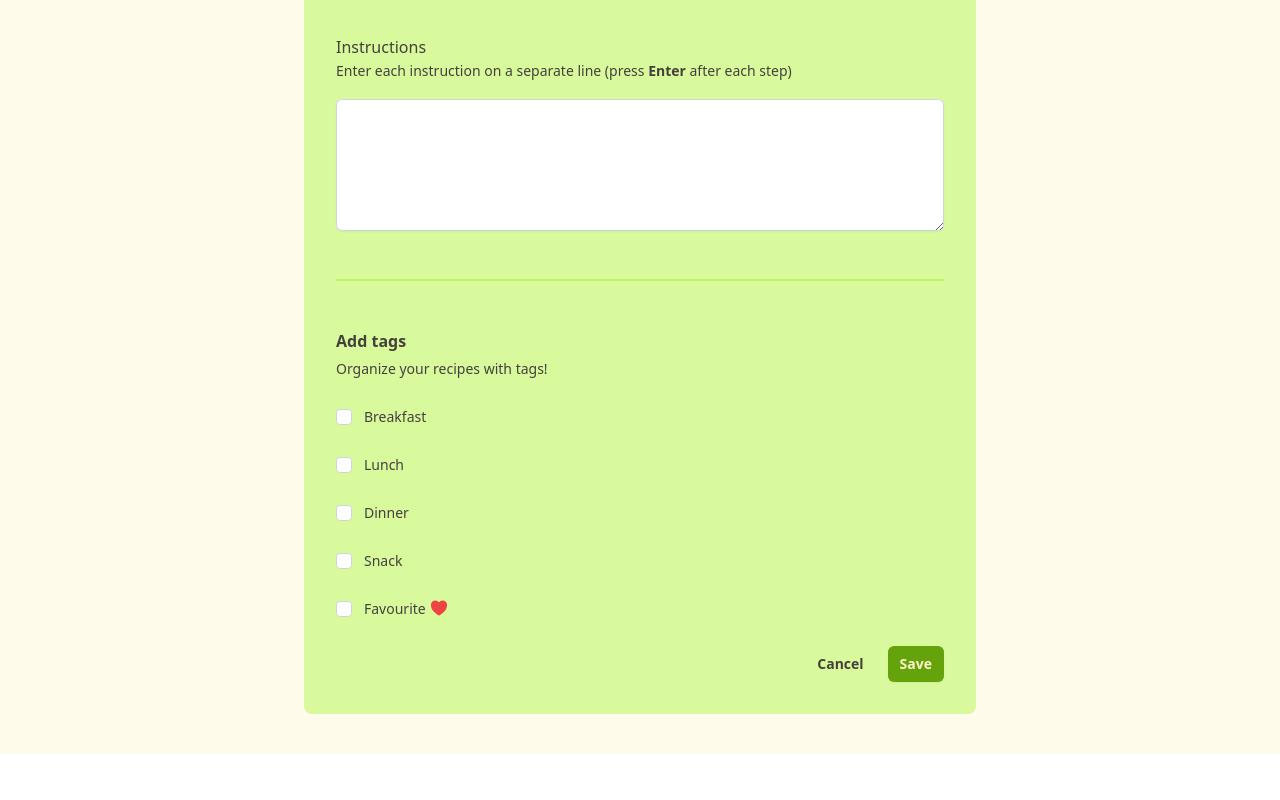
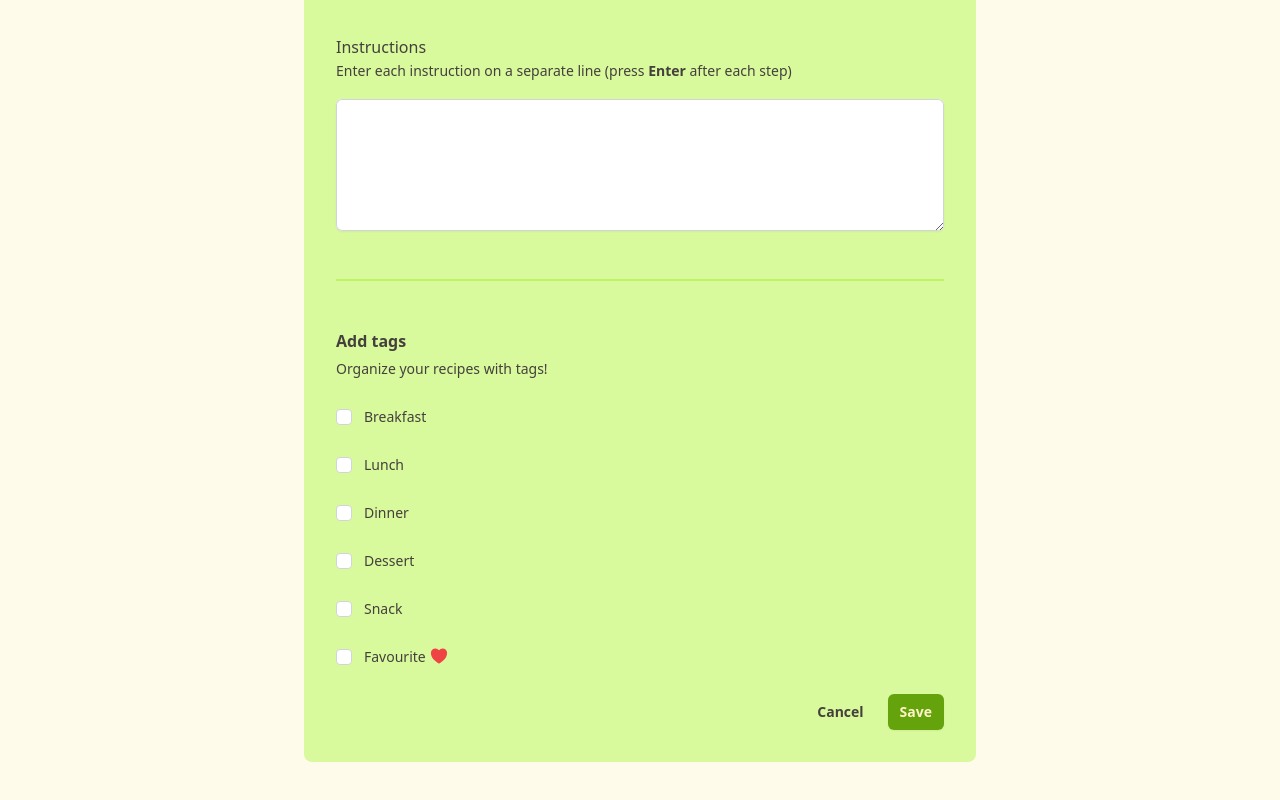
Before and after one commit to ThashmilaJayasinghe/Recipe-App, a React (Vite) app in the folder frontend/: page /add in a window 1280 px wide. Shown: the part 721-1521 px from the top of the page. Before the commit the page ends 1475 px from the top, so only its background shows below. Built offline with nearby package versions, Linux system fonts and the light colour scheme; no server answers.

Commit message:
Bugs on favourites page fixed

```diff
--- a/frontend/src/App.jsx
+++ b/frontend/src/App.jsx
@@ -11,7 +11,7 @@ import FavouritesPage from "./pages/FavouritesPage.jsx";
 import LoginPage from "./pages/LoginPage.jsx";
 import SignupPage from "./pages/SignupPage.jsx";
 
-import { fetchRecipes, addRecipe } from "./recipeService.js";
+import { fetchRecipes, addRecipe, updateRecipe, deleteRecipe } from "./recipeService.js";
 
 
 const initialRecipes = [
@@ -36,40 +36,57 @@ const initialRecipes = [
     ingredients: ["flour - 500g", "cheese - 200g", "pinch of salt"],
     instructions: ["Make the dough and leave it to rest.", "Flatten dough and add toppings.", "Bake at 350 C for 50 minutes."],
     tags: ["breakfast", "favourite"]
+  },{
+    id: 4,
+    title: "Chocolate Cake",
+    image: "https://i.imgur.com/Wxwiimg.jpeg",
+    ingredients: ["flour - 500g", "chocolate - 200g", "pinch of salt"],
+    instructions: ["Make the dough and leave it to rest.", "Flatten dough and add toppings.", "Bake at 350 C for 50 minutes."],
+    tags: ["dessert", "favourite"]
   }
 ];
 
 function App() {
-  const [recipes, setRecipes] = useState(initialRecipes);
+  const [recipes, setRecipes] = useState([]);
 
-  // useEffect(() => {
-  //   fetchRecipes()
-  //     .then(data => setRecipes(data))
-  //     .catch(error => console.log(error))
-  // }, []);
+  useEffect(() => {
+    fetchRecipes()
+      .then(data => setRecipes(data))
+      .catch(error => console.log(error))
+  }, []);
 
 
   function handleAddRecipe(newRecipe) {
     addRecipe(newRecipe)
       .then(data => setRecipes([
         ...recipes,
-        {...newRecipe}
+        {...data}
       ]))
       .catch(error => console.log(error));
   }
 
   function handleUpdateRecipe(updatedRecipe) {
-    setRecipes(recipes.map(recipe => {
-      if(recipe.id === updatedRecipe.id) {
-        return updatedRecipe
-      } else {
-        return recipe
-      }
-    }))
+    updateRecipe(updatedRecipe._id, updatedRecipe)
+      .then(data => {
+        setRecipes(recipes.map(recipe => {
+          if(recipe._id === data._id) {
+            return data
+          } else {
+            return recipe
+          }
+        }))
+      })
+      .catch(error => console.log(error));
   }
 
   function handleDeleteRecipe(recipeId) {
-    setRecipes(recipes.filter(recipe => recipe.id !== recipeId));
+    deleteRecipe(recipeId)
+    .then(success => {
+      if(success) {
+        setRecipes(recipes.filter(recipe => recipe._id !== recipeId));
+      }
+    })
+    .catch(error => console.log(error));
   }
 
   return (
--- a/frontend/src/pages/AddPage.jsx
+++ b/frontend/src/pages/AddPage.jsx
@@ -2,7 +2,7 @@ import { useState } from "react";
 import { useNavigate } from "react-router-dom";
 import { XMarkIcon, HeartIcon } from '@heroicons/react/24/solid'
 
-let nextId = 4;
+let nextId = 5;
 
 export default function AddPage({ onAddRecipe }) {
   const [newRecipe, setNewRecipe] = useState(
@@ -227,6 +227,23 @@ export default function AddPage({ onAddRecipe }) {
               <div className="relative flex gap-x-3">
                 <div className="flex h-6 items-center">
                   <input
+                    id="dessert"
+                    name="dessert"
+                    type="checkbox"
+                    value="dessert"
+                    onChange={e => setNewRecipe({...newRecipe, tags: [...newRecipe.tags, e.target.value]})}
+                    className="h-4 w-4 rounded border-gray-300 text-indigo-600 focus:ring-lime-600"
+                  />
+                </div>
+                <div className="text-sm/6">
+                  <label htmlFor="dessert" className="font-medium text-stone-700">
+                    Dessert
+                  </label>
+                </div>
+              </div>
+              <div className="relative flex gap-x-3">
+                <div className="flex h-6 items-center">
+                  <input
                     id="snack"
                     name="snack"
                     type="checkbox"
@@ -265,7 +282,11 @@ export default function AddPage({ onAddRecipe }) {
       </div>
 
       <div className="mt-6 flex items-center justify-end gap-x-6">
-        <button type="button" className="text-sm/6 font-semibold text-stone-700">
+        <button
+          type="button"
+          onClick={() => navigate('/all')}
+          className="text-sm/6 font-semibold text-stone-700"
+        >
           Cancel
         </button>
         <button
--- a/frontend/src/pages/AllRecipesPage.jsx
+++ b/frontend/src/pages/AllRecipesPage.jsx
@@ -5,7 +5,7 @@ import { CheckIcon, ChevronUpDownIcon, PencilSquareIcon, TrashIcon } from '@hero
 
 import ConfirmDeleteModal from "../components/ConfirmDeleteModal.jsx";
 
-const filterTags = ["All", "Breakfast", "Lunch", "Dinner", "Snack"]
+const filterTags = ["All", "Breakfast", "Lunch", "Dinner", "Dessert", "Snack"]
 
 export default function AllRecipesPage({ recipes, onDeleteRecipe }) {
   const [selected, setSelected] = useState(filterTags[0]);
@@ -14,8 +14,8 @@ export default function AllRecipesPage({ recipes, onDeleteRecipe }) {
 
   const navigate = useNavigate();
 
-  function handleUpdateRecipe(recipe) {
-    navigate('/update', { state: {recipe} });
+  function handleUpdateRecipe(recipe, all = true) {
+    navigate('/update', { state: {recipe, all} });
   }
 
   function handleDeleteRecipe(recipeId) {
@@ -68,7 +68,7 @@ export default function AllRecipesPage({ recipes, onDeleteRecipe }) {
           for(const tag of recipe.tags) {
             if(tag === selected.toLowerCase() || selected === "All") {
               return (
-                <div key={recipe.id} className="bg-lime-100 rounded-md w-96 max-w-96 p-8">
+                <div key={recipe._id} className="bg-lime-100 rounded-md w-96 max-w-96 p-8">
                   <h3 className="text-2xl font-semibold  text-stone-700">{recipe.title}</h3>
 
                   <img
@@ -100,7 +100,7 @@ export default function AllRecipesPage({ recipes, onDeleteRecipe }) {
                     </button>
                     <button
                       onClick={() => {
-                        setRecipeId(recipe.id)
+                        setRecipeId(recipe._id)
                         setIsDeleteModalOpen(true)
                       }}
                       className="bg-red-500 p-2 rounded text-amber-100 text-center"
--- a/frontend/src/pages/FavouritesPage.jsx
+++ b/frontend/src/pages/FavouritesPage.jsx
@@ -1,17 +1,27 @@
-import { useState } from 'react';
+import { useState, useEffect } from 'react';
+import { useNavigate } from 'react-router-dom';
 import { Label, Listbox, ListboxButton, ListboxOption, ListboxOptions } from '@headlessui/react';
 import { CheckIcon, ChevronUpDownIcon, PencilSquareIcon, TrashIcon } from '@heroicons/react/20/solid';
 
 import ConfirmDeleteModal from "../components/ConfirmDeleteModal.jsx";
 
-const filterTags = ["All", "Breakfast", "Lunch", "Dinner", "Snack"]
+const filterTags = ["All", "Breakfast", "Lunch", "Dinner", "Dessert", "Snack"]
 
-export default function AllRecipesPage({ recipes, onDeleteRecipe }) {
-  const [favourites, setFavourites] = useState(recipes.filter(recipe => recipe.tags.includes("favourite")));
+export default function FavouritesPage({ recipes, onDeleteRecipe }) {
+  const [favourites, setFavourites] = useState([]);
   const [selected, setSelected] = useState(filterTags[0]);
   const [isDeleteModalOpen, setIsDeleteModalOpen] = useState(false);
   const [recipeId, setRecipeId] = useState(0);
 
+  const navigate = useNavigate();
+
+  useEffect(() => {
+    setFavourites(recipes.filter(recipe => recipe.tags.includes("favourite")));
+  }, [recipes]);
+
+  function handleUpdateRecipe(recipe, all = false) {
+    navigate('/update', { state: {recipe, all} });
+  }
 
   function handleDeleteRecipe(recipeId) {
     onDeleteRecipe(recipeId);
@@ -65,7 +75,7 @@ export default function AllRecipesPage({ recipes, onDeleteRecipe }) {
           for(const tag of recipe.tags) {
             if(tag === selected.toLowerCase() || selected === "All") {
               return (
-                <div key={recipe.id} className="bg-lime-100 rounded-md w-96 max-w-96 p-8">
+                <div key={recipe._id} className="bg-lime-100 rounded-md w-96 max-w-96 p-8">
                   <h3 className="text-2xl font-semibold  text-stone-700">{recipe.title}</h3>
 
                   <img
@@ -89,12 +99,15 @@ export default function AllRecipesPage({ recipes, onDeleteRecipe }) {
                   </div>
 
                   <div className="mt-7 flex gap-1.5">
-                    <a href="/update" className="bg-lime-500 p-2 rounded text-amber-100 text-center">
+                    <button
+                      onClick={() => handleUpdateRecipe(recipe)}
+                      className="bg-lime-500 p-2 rounded text-amber-100 text-center"
+                    >
                      <PencilSquareIcon aria-hidden="true" className="h-5 w-5 text-amber-100" />
-                    </a>
+                    </button>
                     <button
                       onClick={() => {
-                        setRecipeId(recipe.id)
+                        setRecipeId(recipe._id)
                         setIsDeleteModalOpen(true)
                       }}
                       className="bg-red-500 p-2 rounded text-amber-100 text-center"
--- a/frontend/src/pages/UpdatePage.jsx
+++ b/frontend/src/pages/UpdatePage.jsx
@@ -6,7 +6,7 @@ import { XMarkIcon, HeartIcon } from '@heroicons/react/24/solid'
 export default function UpdatePage({ onUpdateRecipe }) {
 
   const location = useLocation();
-  const { recipe } = location.state;
+  const { recipe, all } = location.state;
 
   const [updatedRecipe, setUpdatedRecipe] = useState(recipe);
   const [ingredients, setIngredients] = useState(recipe.ingredients);
@@ -239,6 +239,24 @@ export default function UpdatePage({ onUpdateRecipe }) {
               <div className="relative flex gap-x-3">
                 <div className="flex h-6 items-center">
                   <input
+                    id="dessert"
+                    name="dessert"
+                    type="checkbox"
+                    value="dessert"
+                    checked={updatedRecipe.tags.includes("dessert")}
+                    onChange={handleCheckbox}
+                    className="h-4 w-4 rounded border-gray-300 text-indigo-600 focus:ring-lime-600"
+                  />
+                </div>
+                <div className="text-sm/6">
+                  <label htmlFor="dessert" className="font-medium text-stone-700">
+                    Dessert
+                  </label>
+                </div>
+              </div>
+              <div className="relative flex gap-x-3">
+                <div className="flex h-6 items-center">
+                  <input
                     id="snack"
                     name="snack"
                     type="checkbox"
@@ -279,15 +297,28 @@ export default function UpdatePage({ onUpdateRecipe }) {
       </div>
 
       <div className="mt-6 flex items-center justify-end gap-x-6">
-        <button type="button" className="text-sm/6 font-semibold text-stone-700">
+        <button
+          type="button"
+          onClick={() => {
+            if(all) {
+              navigate('/all')
+            } else {
+              navigate('/favourites')
+            }
+          }}
+          className="text-sm/6 font-semibold text-stone-700"
+        >
           Cancel
         </button>
         <button
           type="button"
           onClick={() => {
             onUpdateRecipe(updatedRecipe)
-            console.log(updatedRecipe)
-            navigate('/all');
+            if(all) {
+              navigate('/all')
+            } else {
+              navigate('/favourites')
+            }
           }}
           className="rounded-md bg-lime-600 px-3 py-2 text-sm font-semibold text-amber-100 shadow-sm hover:bg-lime-700 focus-visible:outline focus-visible:outline-2 focus-visible:outline-offset-2 focus-visible:outline-lime-800"
         >
--- a/frontend/src/recipeService.js
+++ b/frontend/src/recipeService.js
@@ -11,3 +11,13 @@ export const addRecipe = async (newRecipe) => {
   const response = await axios.post(API_URL, newRecipe);
   return response.data.data;
 }
+
+export const updateRecipe = async (id, updateRecipe) => {
+  const response = await axios.put(`${API_URL}/${id}`, updateRecipe);
+  return response.data.data;
+}
+
+export const deleteRecipe = async (id) => {
+  const response = await axios.delete(`${API_URL}/${id}`);
+  return response.data.success;
+}
```
